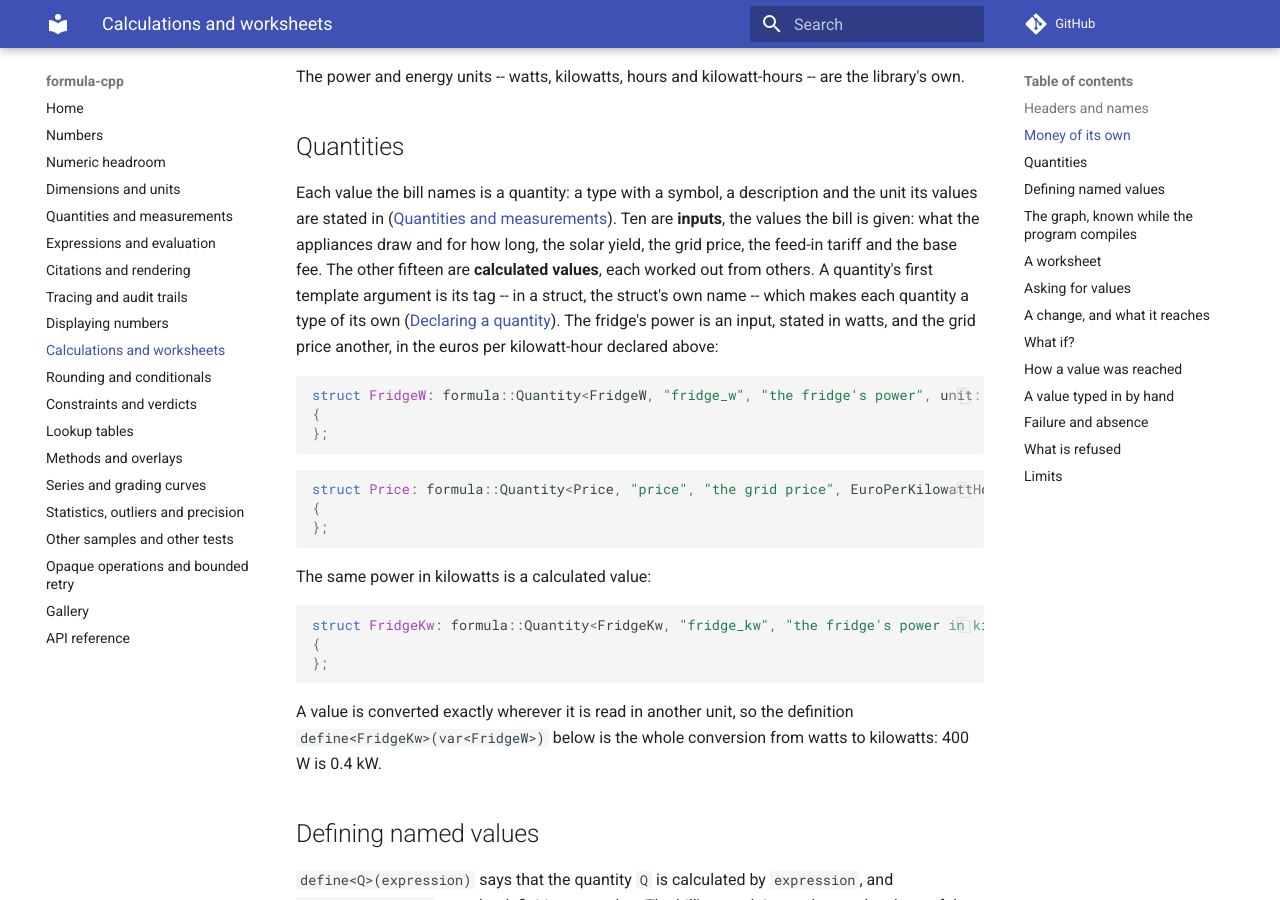
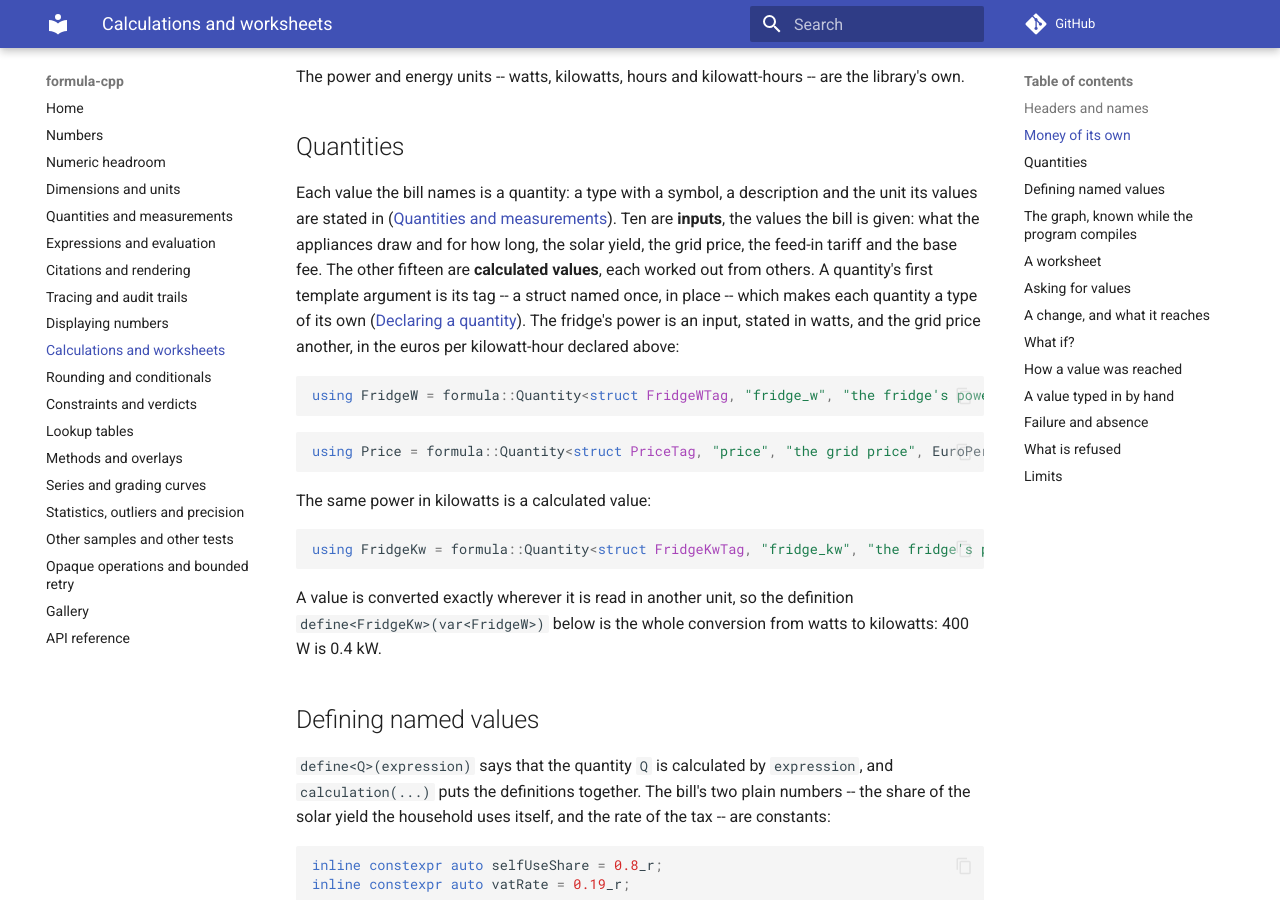
Before and after one commit to LASTRADA-Software/formula-cpp, an MkDocs documentation site: the page built from docs/calculations.md, in a window 1280 px wide and 900 px high, scrolled down 2089 px. Built offline with MkDocs 1.6.1 and Material for MkDocs 9.7.7, drawn with Linux system fonts in a browser that asks for light colours; comment, search, counter and statistics services are not loaded.

Commit message:
docs(examples): declare the electricity bill's quantities with using declarations
Every other example declares a quantity as an alias,
`using Price = formula::Quantity<struct PriceTag, ...>;`, one line each.
The electricity bill was the last to use the struct form, which takes three
lines and repeats the quantity's name as its own tag. Its 29 quantities now
use the alias form, and the calculations guide quotes the new lines and says
what the tag is. The output is unchanged.

Signed-off-by: Christian Parpart <c.parpart@lastrada.net>

````diff
--- a/docs/calculations.md
+++ b/docs/calculations.md
@@ -116,30 +116,24 @@ and the unit its values are stated in
 values the bill is given: what the appliances draw and for how long, the
 solar yield, the grid price, the feed-in tariff and the base fee. The other
 fifteen are **calculated values**, each worked out from others. A quantity's
-first template argument is its tag -- in a struct, the struct's own name --
+first template argument is its tag -- a struct named once, in place --
 which makes each quantity a type of its own
 ([Declaring a quantity](quantities.md#declaring-a-quantity)). The fridge's
 power is an input, stated in watts, and the grid price another, in the euros
 per kilowatt-hour declared above:
 
 ```cpp
-struct FridgeW: formula::Quantity<FridgeW, "fridge_w", "the fridge's power", unit::Watt>
-{
-};
+using FridgeW = formula::Quantity<struct FridgeWTag, "fridge_w", "the fridge's power", unit::Watt>;
 ```
 
 ```cpp
-struct Price: formula::Quantity<Price, "price", "the grid price", EuroPerKilowattHour>
-{
-};
+using Price = formula::Quantity<struct PriceTag, "price", "the grid price", EuroPerKilowattHour>;
 ```
 
 The same power in kilowatts is a calculated value:
 
 ```cpp
-struct FridgeKw: formula::Quantity<FridgeKw, "fridge_kw", "the fridge's power in kilowatts", unit::Kilowatt>
-{
-};
+using FridgeKw = formula::Quantity<struct FridgeKwTag, "fridge_kw", "the fridge's power in kilowatts", unit::Kilowatt>;
 ```
 
 A value is converted exactly wherever it is read in another unit, so the
````
Also changed, not shown: 1 other file.
